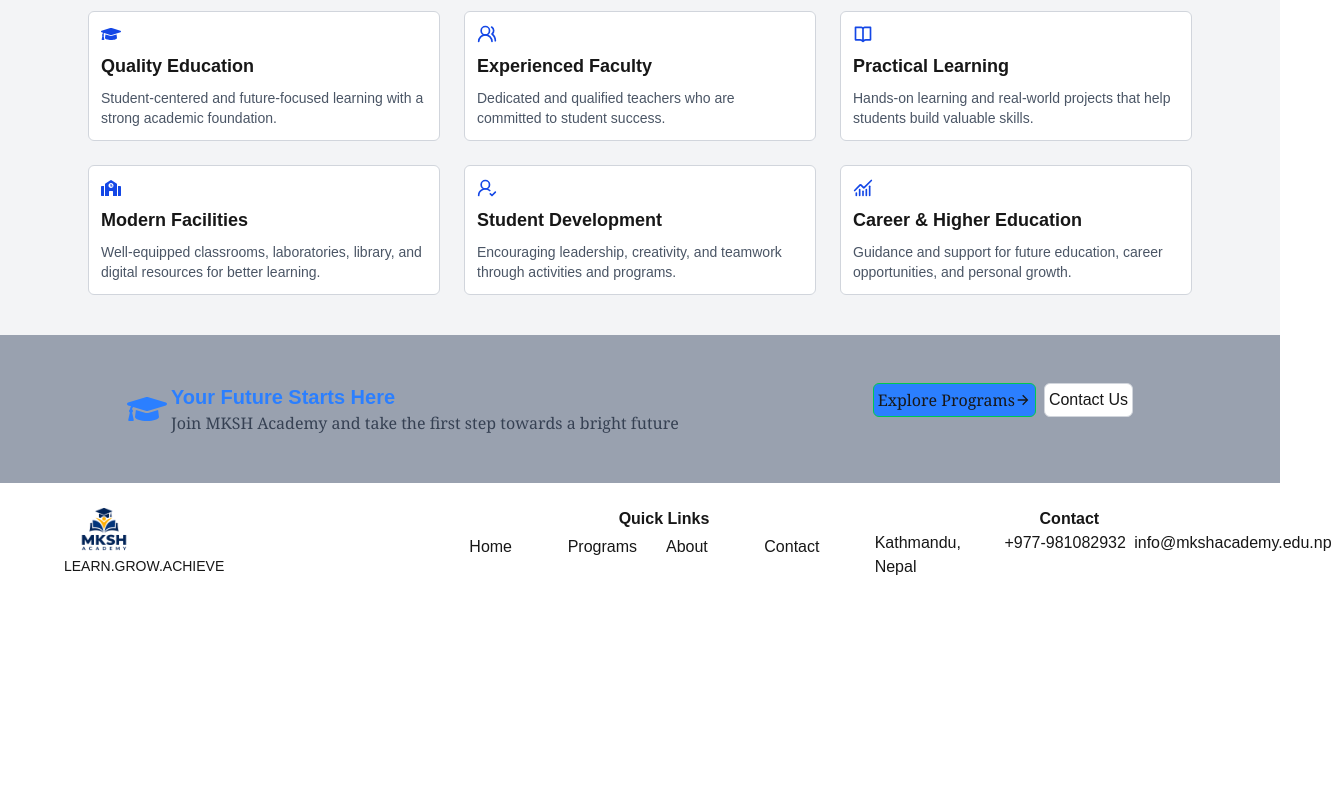
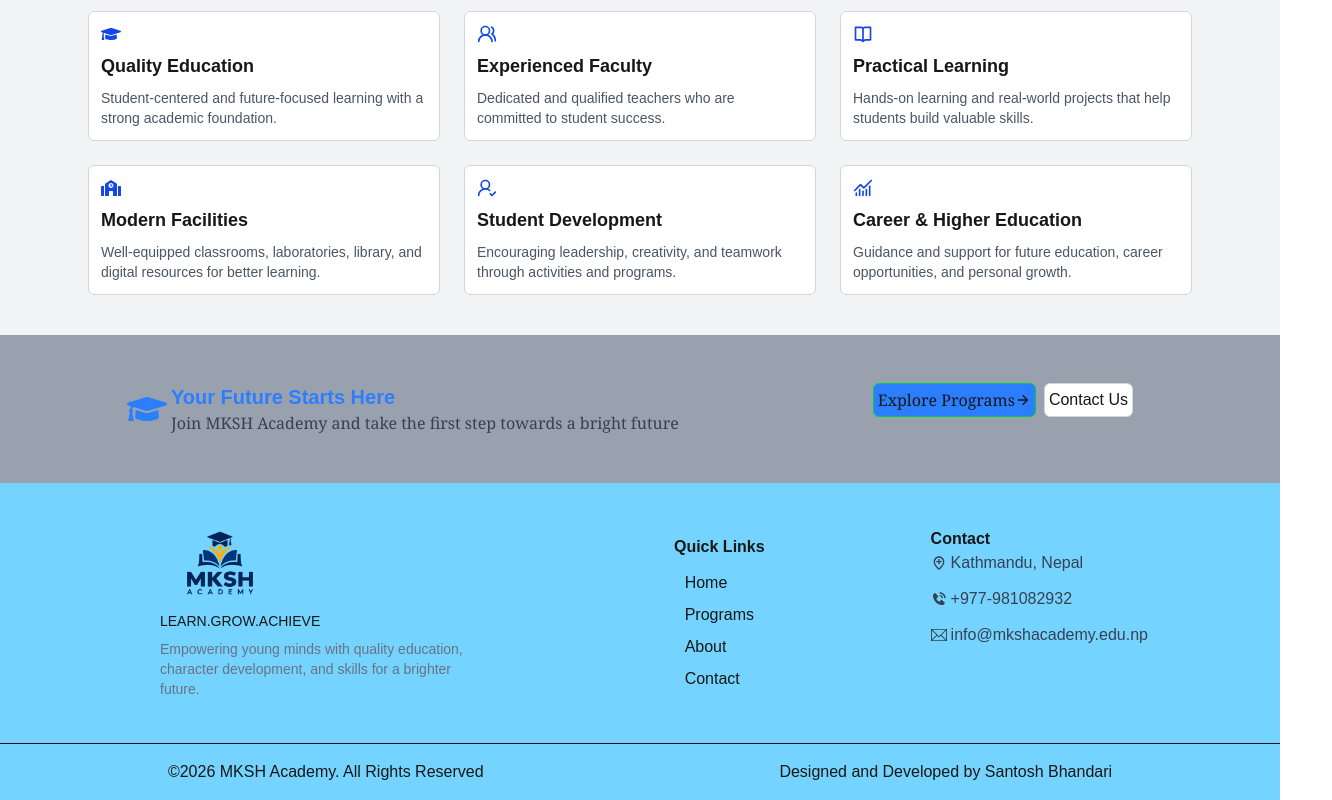
Before and after one commit to SantoshBhandari7/SchoolManagementSystem_Frontend-Using_Next.js, a Next.js app: page / in a window 1280 px wide. Shown: the part 1345-2145 px from the top of the page, 1332 px wide, since content can reach past the window. Before the commit the page ends 1948 px from the top, so only its background shows below. Built offline with nearby package versions, Linux system fonts and the light colour scheme; no server answers.

Commit message:
complete footer section

```diff
--- a/components/client/layout/footer/page.tsx
+++ b/components/client/layout/footer/page.tsx
@@ -1,20 +1,32 @@
 import Logo from "@/components/common/ui/logo";
 import Link from "next/link";
 import React from "react";
+import { BiLocationPlus, BiSolidPhoneCall } from "react-icons/bi";
+import { BsPhoneLandscape } from "react-icons/bs";
+import { TbEmailStamp, TbLocationBolt } from "react-icons/tb";
+import { TfiEmail } from "react-icons/tfi";
 
 const Footer = () => {
   return (
-    <footer className="grid grid-cols-1 justify-between gap-4 w-full min-h-full m-6 px-10 sm:grid-cols-1 md:grid-cols-3 lg:grid-col-3  ">
+    <footer className=" bg-sky-300 w-full min-h-full ">
+      <div className="flex flex-col items-start  justify-between gap-4 py-8 px-30  sm:flex-col md:flex-row lg:flex-row ">
         {/* {logo} */}
-      <div className="w-20 h-16 flex flex-col justify-center">
+        <div className="flex flex-col px-6 py-2 sm:px-8  lg:px-10">
+          <div className="w-30 mb-2">
             <Logo />
+          </div>
+
           <p className="text-sm">LEARN.GROW.ACHIEVE</p>
+          <p className="mt-2 max-w-xs text-sm text-gray-500 text-left">
+            Empowering young minds with quality education, character
+            development, and skills for a brighter future.
+          </p>
         </div>
-      <div className="flex flex-col gap-1">
+        <div className="flex flex-col  px-6 py-2 sm:px-8 items-center gap-3 m-3">
           <h1 className="text-md text-center font-stretch-100% font-semibold">
             Quick Links
           </h1>
-        <div className="grid grid-cols-1 sm:grid-cols-2 md:grid-cols-4 gap-1 justify-around">
+          <nav className="flex flex-col items-center gap-2 md:items-start">
             <Link href={"/"} className=" hover:text-blue-500">
               Home
             </Link>
@@ -27,14 +39,29 @@ const Footer = () => {
             <Link href={"/contact-us"} className=" hover:text-blue-500">
               Contact
             </Link>
+          </nav>
+        </div>
+        <div className="flex flex-col items-center md:items-start m-3 ">
+          <h1 className=" font-semibold text-md text-center ">Contact</h1>
+          <div className="flex flex-col gap-3 text-md text-gray-700">
+            <p className="flex items-center gap-1">
+              <BiLocationPlus /> Kathmandu, Nepal
+            </p>
+            <p className="flex items-center gap-1">
+              <BiSolidPhoneCall /> +977-981082932
+            </p>
+            <p className="flex items-center gap-1 ">
+              <TfiEmail /> info@mkshacademy.edu.np
+            </p>
           </div>
         </div>
-      <div className="flex flex-col ">
-        <h1 className="font-semibold text-md text-center">Contact</h1>
-        <div className="grid grid-cols-1 sm:grid-cols-1 md:grid-cols-3">
-          <p>Kathmandu, Nepal</p>
-          <p>+977-981082932</p>
-          <p>info@mkshacademy.edu.np</p>
+      </div>
+      <div className="border-t ">
+        <div className="flex flex-col items-center justify-around gap-2 px-6 py-4  md:flex-row">
+          <p>
+            &copy;{new Date().getFullYear()} MKSH Academy. All Rights Reserved
+          </p>
+          <p>Designed and Developed by Santosh Bhandari</p>
         </div>
       </div>
     </footer>
```
Lines whose indentation alone changed are shown as unchanged.
